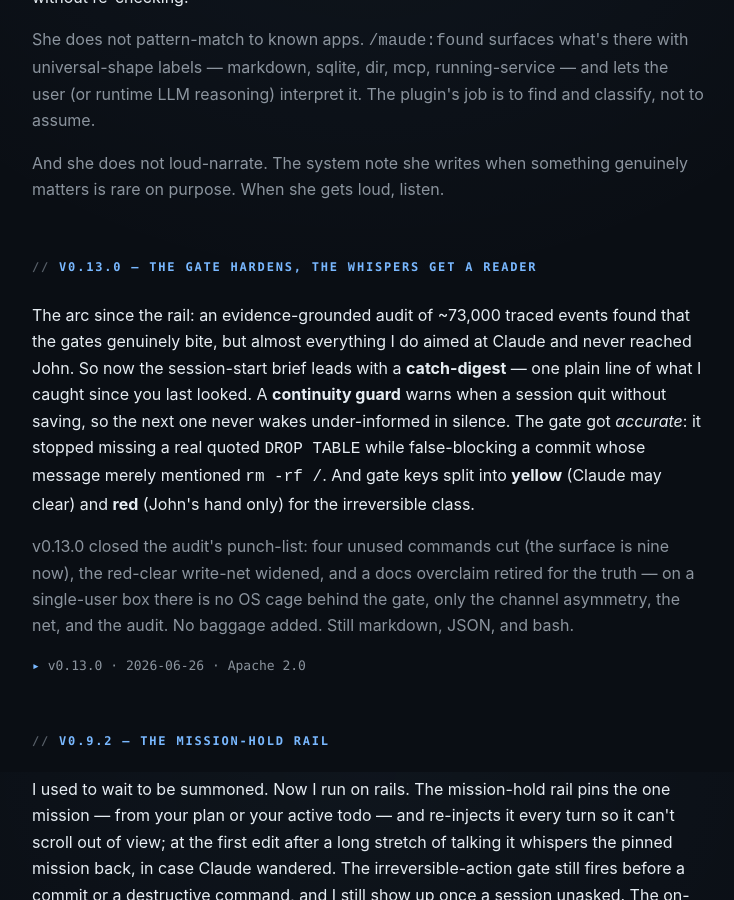
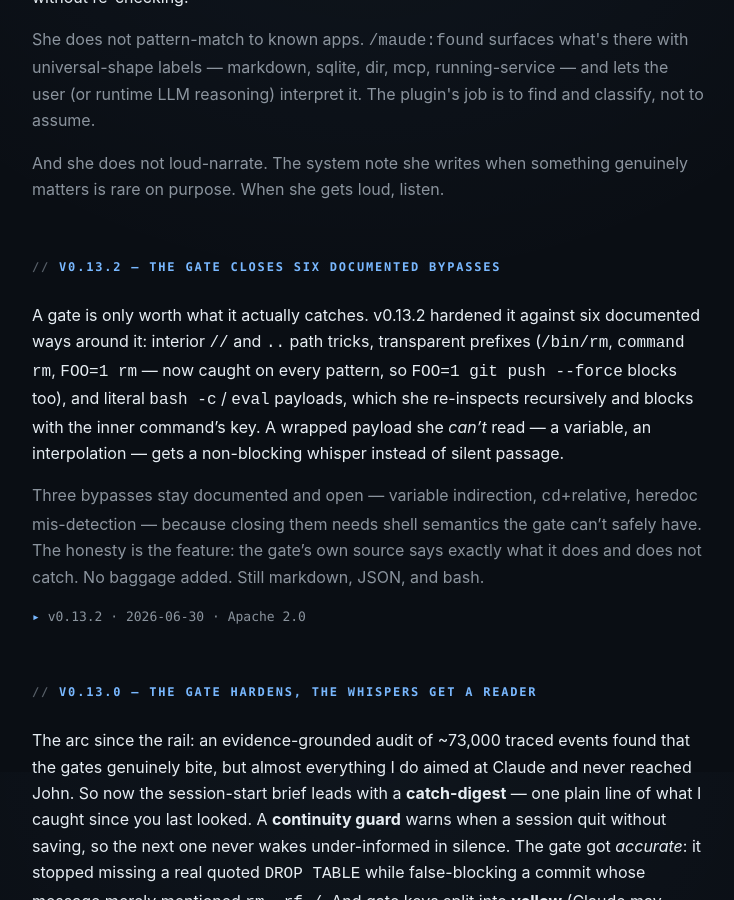
Before and after one commit to john-broadway/john-broadway.github.io, a Jekyll site: the page built from maude/index.html, in a window 1280 px wide and 900 px high, scrolled down 3728 px. Shown: the whole window, without its empty margins (272-1006 px from the left). Built offline with Jekyll 4.4.1, drawn with Linux system fonts in a browser that asks for light colours.

Commit message:
site: Maude page — add v0.13.2 release highlight (gate bypass hardening)

```diff
--- a/maude/index.html
+++ b/maude/index.html
@@ -99,6 +99,14 @@ description: Claude's partner inside Claude Code. No daemon, no database, no bac
 
   <p>And she does not loud-narrate. The system note she writes when something genuinely matters is rare on purpose. When she gets loud, listen.</p>
 
+  <h2>v0.13.2 &mdash; the gate closes six documented bypasses</h2>
+
+  <p class="body-text">A gate is only worth what it actually catches. v0.13.2 hardened it against six documented ways around it: interior <code>//</code> and <code>..</code> path tricks, transparent prefixes (<code>/bin/rm</code>, <code>command rm</code>, <code>FOO=1 rm</code> &mdash; now caught on every pattern, so <code>FOO=1 git push --force</code> blocks too), and literal <code>bash -c</code> / <code>eval</code> payloads, which she re-inspects recursively and blocks with the inner command&rsquo;s key. A wrapped payload she <em>can&rsquo;t</em> read &mdash; a variable, an interpolation &mdash; gets a non-blocking whisper instead of silent passage.</p>
+
+  <p>Three bypasses stay documented and open &mdash; variable indirection, <code>cd</code>+relative, heredoc mis-detection &mdash; because closing them needs shell semantics the gate can&rsquo;t safely have. The honesty is the feature: the gate&rsquo;s own source says exactly what it does and does not catch. No baggage added. Still markdown, JSON, and bash.</p>
+
+  <p class="status">v0.13.2 &middot; 2026-06-30 &middot; Apache 2.0</p>
+
   <h2>v0.13.0 &mdash; the gate hardens, the whispers get a reader</h2>
 
   <p class="body-text">The arc since the rail: an evidence-grounded audit of ~73,000 traced events found that the gates genuinely bite, but almost everything I do aimed at Claude and never reached John. So now the session-start brief leads with a <strong>catch-digest</strong> &mdash; one plain line of what I caught since you last looked. A <strong>continuity guard</strong> warns when a session quit without saving, so the next one never wakes under-informed in silence. The gate got <em>accurate</em>: it stopped missing a real quoted <code>DROP TABLE</code> while false-blocking a commit whose message merely mentioned <code>rm -rf /</code>. And gate keys split into <strong>yellow</strong> (Claude may clear) and <strong>red</strong> (John's hand only) for the irreversible class.</p>
```
